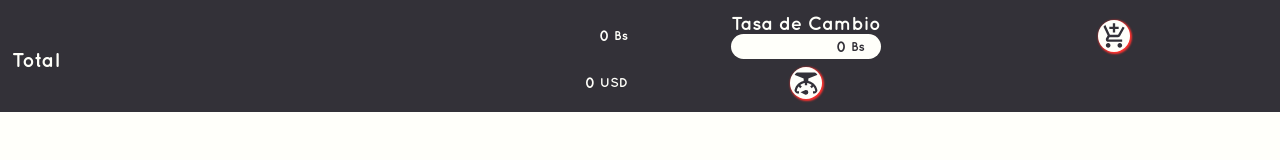
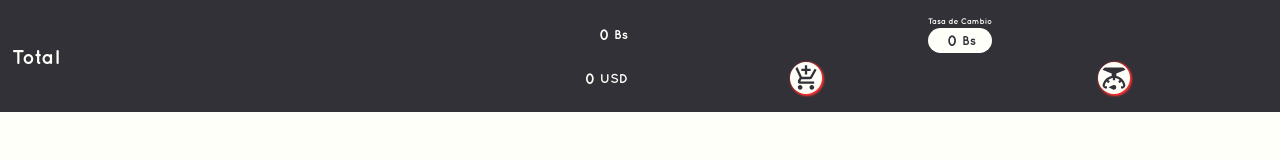
Before and after one commit to Endzelisp/shopping_list, a plain HTML site: page index.html in a window 1280 px wide. Drawn offline with Linux system fonts and the light colour scheme.

Commit message:
Replace css selectors

```diff
--- a/css/header.css
+++ b/css/header.css
@@ -39,14 +39,14 @@
   align-self: center;
 }
 
-.container__header-options div:first-of-type {
+.container__header-options rate-button {
   grid-column: 1 / 3;
   display: flex;
   flex-direction: column;
   gap: 2px;
 }
 
-.container__header-options div:first-of-type h3 {
+.container__header-options rate-button h3 {
   font-size: 0.5rem;
   font-weight: lighter;
   text-align: center;
```
